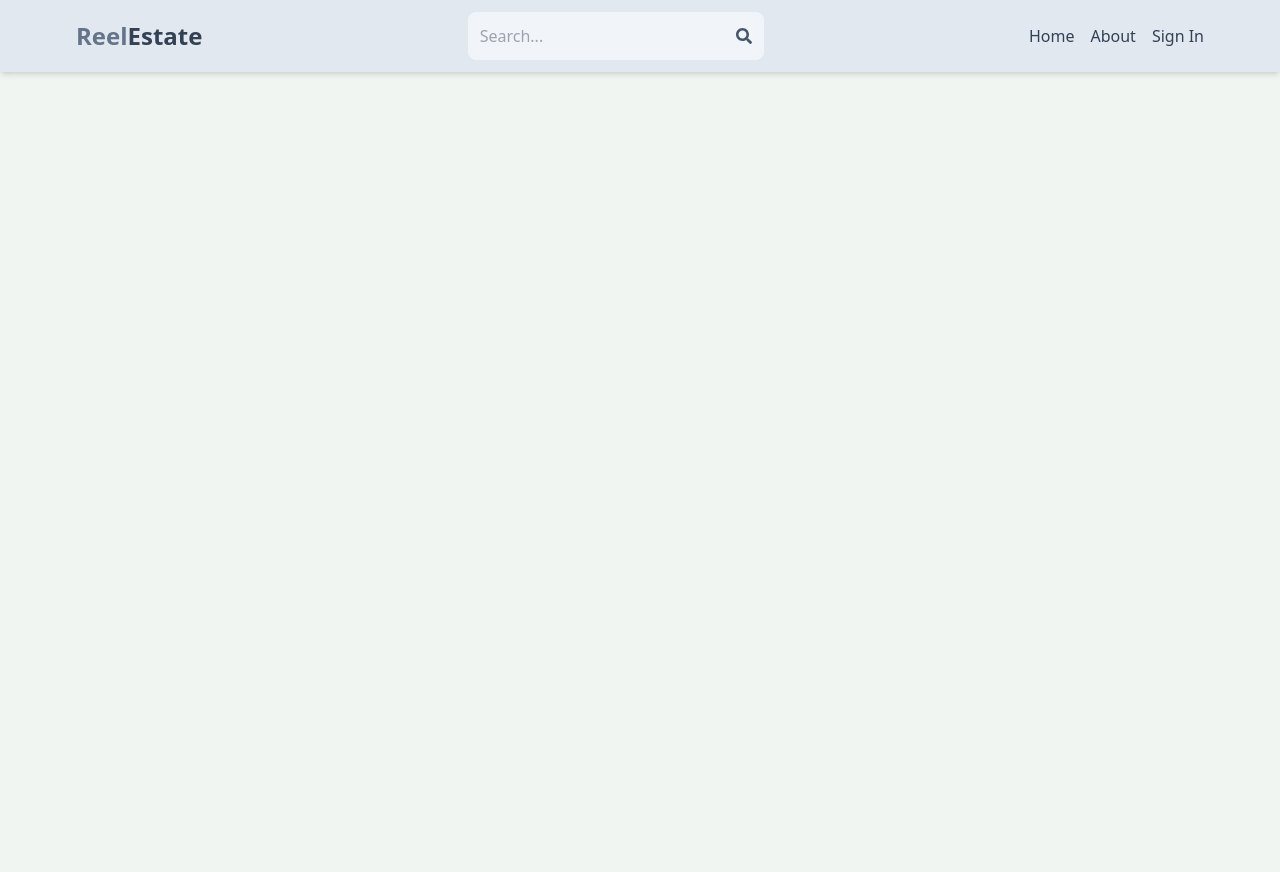
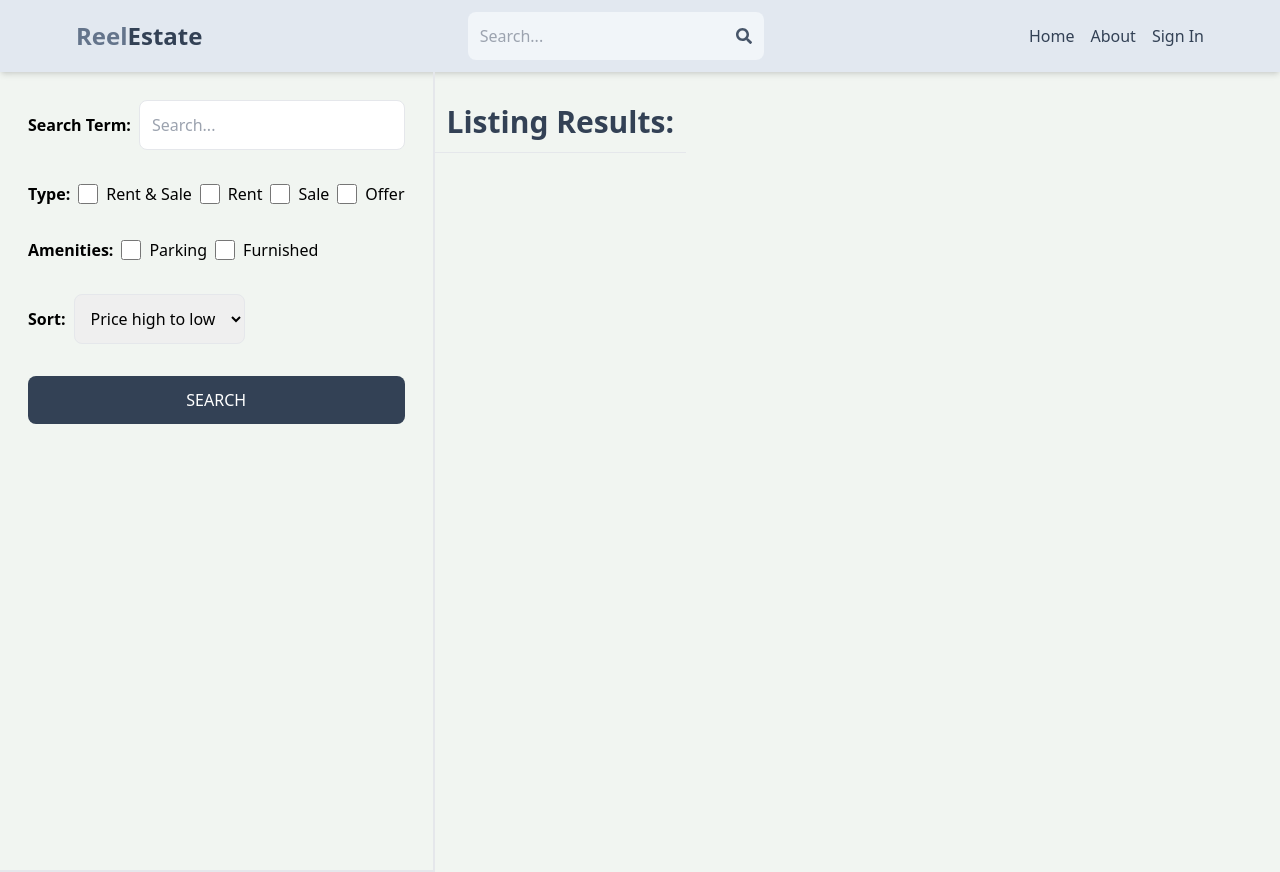
Before and after one commit to Rana-Abdul-Waleed/mern_estate, a React (Vite) app in the folder client/: page /search in a window 1280 px wide. Before the commit the page ends 800 px from the top, so only its background shows below. Built offline with nearby package versions, Linux system fonts and the light colour scheme; no server answers.

Commit message:
create search page ui

```diff
--- a/client/src/App.jsx
+++ b/client/src/App.jsx
@@ -10,6 +10,7 @@
 import CreateListing from "./pages/CreateListing.jsx";
 import UpdateListing from "./pages/UpdateListing.jsx";
 import Listing from "./pages/Listing.jsx";
+import Search from "./pages/Search.jsx";
 
 export default function App() {
   return (
@@ -20,6 +21,7 @@
         <Route path="/sign-in" element={<SignIn />} />
         <Route path="/sign-up" element={<SignUp />} />
         <Route path="/about" element={<About />} />
+        <Route path="/search" element={<Search />} />
         <Route path="/listing/:listingId" element={<Listing />} />
         <Route element={<PrivateRoute />}>
           <Route path="/profile" element={<Profile />} />
--- /dev/null
+++ b/client/src/pages/Search.jsx
@@ -0,0 +1,70 @@
+import React from "react";
+
+export default function Search() {
+  return (
+    <div className="flex flex-col md:flex-row">
+      <div className="p-7 border-b-2 md:border-r-2 md:min-h-screen">
+        <form className="flex flex-col gap-8">
+          <div className="flex items-center gap-2">
+            <label className="whitespace-nowrap font-semibold">
+              Search Term:
+            </label>
+            <input
+              type="text"
+              id="searchTerm"
+              placeholder="Search..."
+              className="border rounded-lg p-3 w-full"
+            />
+          </div>
+          <div className="flex gap-2 flex-wrap items-center">
+            <label className="font-semibold">Type:</label>
+            <div className="flex gap-2">
+              <input type="checkbox" id="all" className="w-5" />
+              <span>Rent & Sale</span>
+            </div>
+            <div className="flex gap-2">
+              <input type="checkbox" id="rent" className="w-5" />
+              <span>Rent</span>
+            </div>
+            <div className="flex gap-2">
+              <input type="checkbox" id="sale" className="w-5" />
+              <span>Sale</span>
+            </div>
+            <div className="flex gap-2">
+              <input type="checkbox" id="offer" className="w-5" />
+              <span>Offer</span>
+            </div>
+          </div>
+          <div className="flex gap-2 flex-wrap items-center">
+            <label className="font-semibold">Amenities:</label>
+            <div className="flex gap-2">
+              <input type="checkbox" id="parking" className="w-5" />
+              <span>Parking</span>
+            </div>
+            <div className="flex gap-2">
+              <input type="checkbox" id="furnished" className="w-5" />
+              <span>Furnished</span>
+            </div>
+          </div>
+          <div className="flex items-center gap-2">
+            <label className="font-semibold">Sort:</label>
+            <select id="sort_order" className="border rounded-lg p-3">
+              <option value="">Price high to low</option>
+              <option value="">Price low to high</option>
+              <option value="">Latest</option>
+              <option value="">Oldest</option>
+            </select>
+          </div>
+          <button className="bg-slate-700 text-white p-3 rounded-lg uppercase hover:opacity-95">
+            Search
+          </button>
+        </form>
+      </div>
+      <div>
+        <h1 className="text-3xl font-semibold border-b p-3 text-slate-700 mt-5">
+          Listing Results:
+        </h1>
+      </div>
+    </div>
+  );
+}
```
